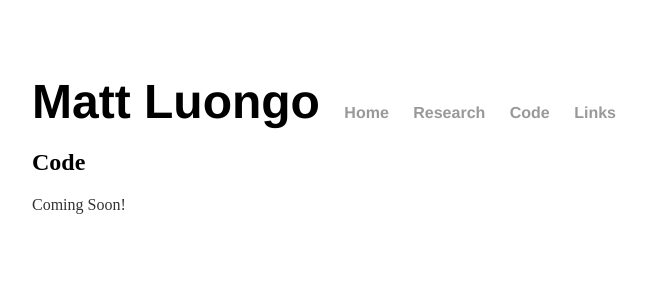
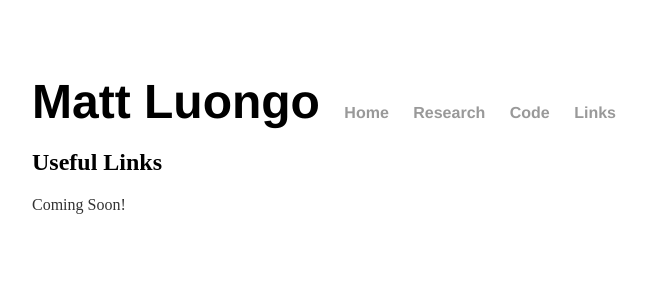
Before and after one commit to mattluongo/mattluongo_TEST.github.io, a Jekyll site: the page built from links/index.html, in a window 1280 px wide. Shown: the top 300 px of the page, without its empty margins (276-922 px from the left). Built offline with Jekyll 4.4.1, drawn with Linux system fonts in a browser that asks for light colours.

Commit message:
Update index.html

```diff
--- a/links/index.html
+++ b/links/index.html
@@ -3,6 +3,6 @@ layout: default
 title: Research
 ---
 		<div class="links">
-			<h2>Code</h2>
+			<h2>Useful Links</h2>
 			<p class="indented"><font size=3>Coming Soon!</font></p>
 </div>
```
